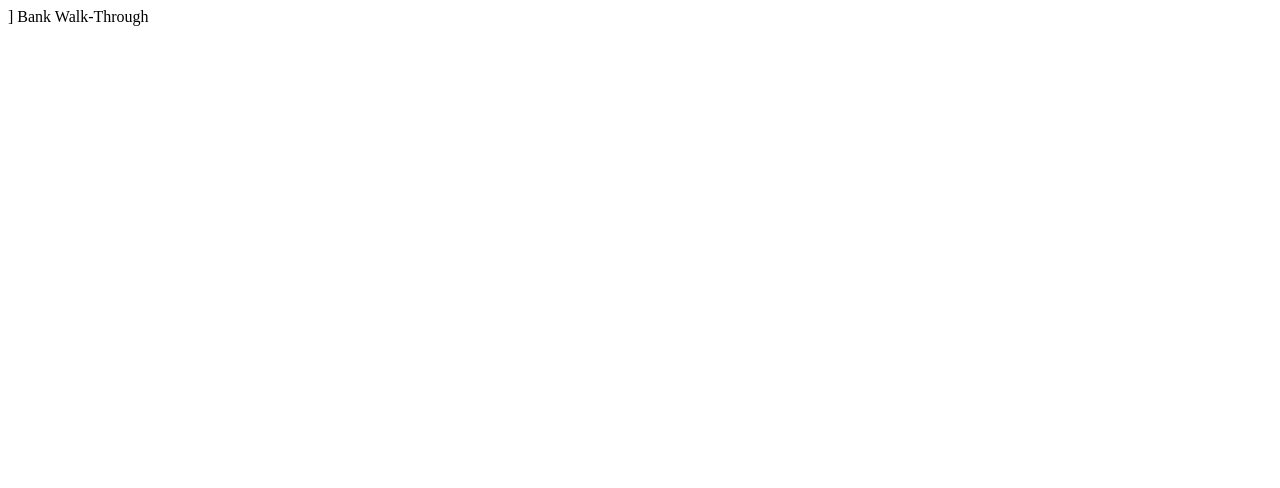
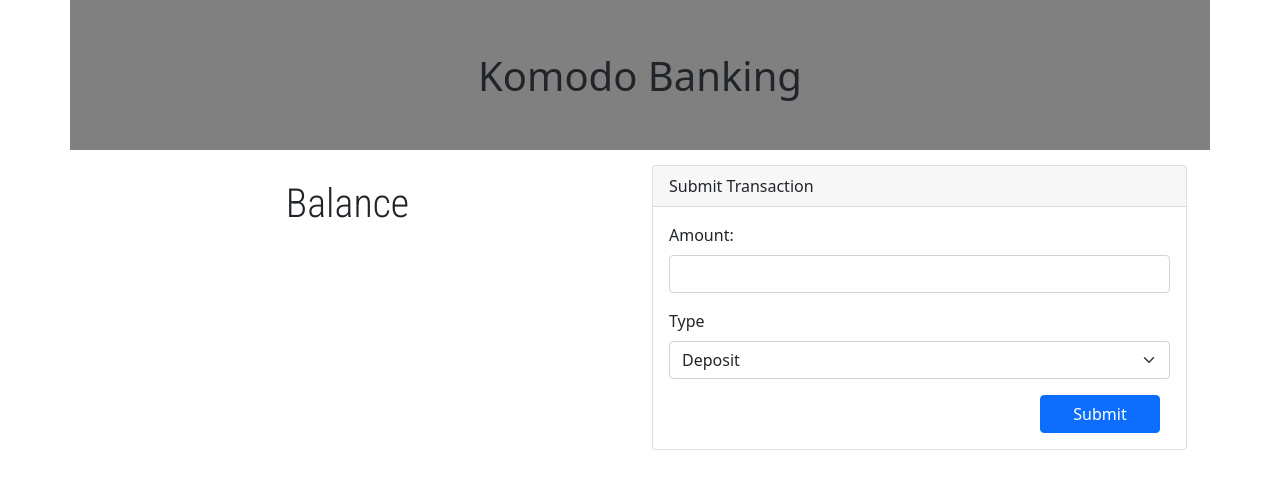
Before and after one commit to slholton/bank_code_along, a plain HTML site: page index.html in a window 1280 px wide. Drawn offline with nearby package versions, Linux system fonts and the light colour scheme.

Commit message:
pre-lunch push

```diff
--- a/index.html
+++ b/index.html
@@ -1,14 +1,57 @@
 <!DOCTYPE html>
 <html lang="en">
 <head>
-    <meta charset="UTF-8">
-    <meta http-equiv="X-UA-Compatible" content="IE=edge">
-    <meta name="viewport" content="width=device-width, initial-scale=1.0">]
-    <link rel="stylesheet" href="style.css"
-    <title>Bank Walk-Through</title>
+  <meta charset="UTF-8">
+  <meta http-equiv="X-UA-Compatible" content="IE=edge">
+  <meta name="viewport" content="width=device-width, initial-scale=1.0">
+  <!-- Bootstrap-->
+  <link href="https://cdn.jsdelivr.net/npm/bootstrap@5.0.0-beta3/dist/css/bootstrap.min.css" rel="stylesheet"
+    integrity="sha384-eOJMYsd53ii+scO/bJGFsiCZc+5NDVN2yr8+0RDqr0Ql0h+rP48ckxlpbzKgwra6" crossorigin="anonymous">
+  <!-- Font Awesome-->
+  <script src="https://kit.fontawesome.com/3b1c3e47f2.js" crossorigin="anonymous">
+  </script>
+  <!-- Fonts -->
+  <link rel="preconnect" href="https://fonts.gstatic.com">
+  <link href="https://fonts.googleapis.com/css2?family=Roboto+Condensed:wght@300&display=swap" rel="stylesheet">
+  <!-- Tab Icon -->
+  <link rel="shortcut icon" href="./assets/favicon.ico" type="image/x-icon">
+  <link rel="stylesheet" href="style.css">
+  <title>Bank Walk-through</title>
 </head>
 <body>
-
-    <script src="index.js"></script>
+  <div class="container-xl clear-padding">
+    <div class="banner">
+      <h1 class="text-center">Komodo Banking</h1>
+    </div>
+    <div class="row">
+      <div class="col text-center">
+        <h1 class="balance">Balance</h1>
+      </div>
+      <div class="col form-container">
+        <form class="card transaction-card">
+          <div class="card-header">Submit Transaction</div>
+          <div class="card-body">
+            <div class="mb-3">
+              <label for="amount" class="form-label">Amount: </label>
+              <input type="number" class="form-control" id="amount" name="amount">
+            </div>
+            <div class="mb-3">
+              <label for="transaction-type" class="form-label">Type</label>
+              <select class="form-select" id="transaction-type" name="transaction-type">
+                <option value="1">Deposit</option>
+                <option value="2">Withdraw</option>
+              </select>
+            </div>
+            <button id="transaction-button" type="submit" class="btn btn-primary">Submit</button>
+        </div>
+      </form>
+    </div>
+  </div>
+</div>
+<!-- Bootstrap-->
+<script src="https://cdn.jsdelivr.net/npm/bootstrap@5.0.0-beta3/dist/js/bootstrap.bundle.min.js"
+  integrity="sha384-JEW9xMcG8R+pH31jmWH6WWP0WintQrMb4s7ZOdauHnUtxwoG2vI5DkLtS3qm9Ekf"
+  crossorigin="anonymous"></script>
+<script src="index.js"></script>
 </body>
 </html>
--- a/index.js
+++ b/index.js
@@ -0,0 +1,5 @@
+let button = document.getElementById("transaction-button")
+button.onclick = (e) => {
+    e.preventDefault()
+    console.log("button")
+}
--- a/style.css
+++ b/style.css
@@ -0,0 +1,27 @@
+.banner {
+    height: 150px;
+    width: 100%;
+    background-color: gray;
+    padding-top: 52px;
+}
+.clear-padding {
+    padding: 0;
+}
+.balance {
+    font-family: 'Roboto Condensed', sans-serif;
+    padding-top: 30px;
+}
+.form-container {
+    padding: 15px;
+}
+
+.transaction-card {
+    margin-right: 20px;
+}
+
+#transaction-button {
+    float:right;
+    max-width: 180px;
+    min-width: 120px;
+    margin-right: 10px;
+}
```
